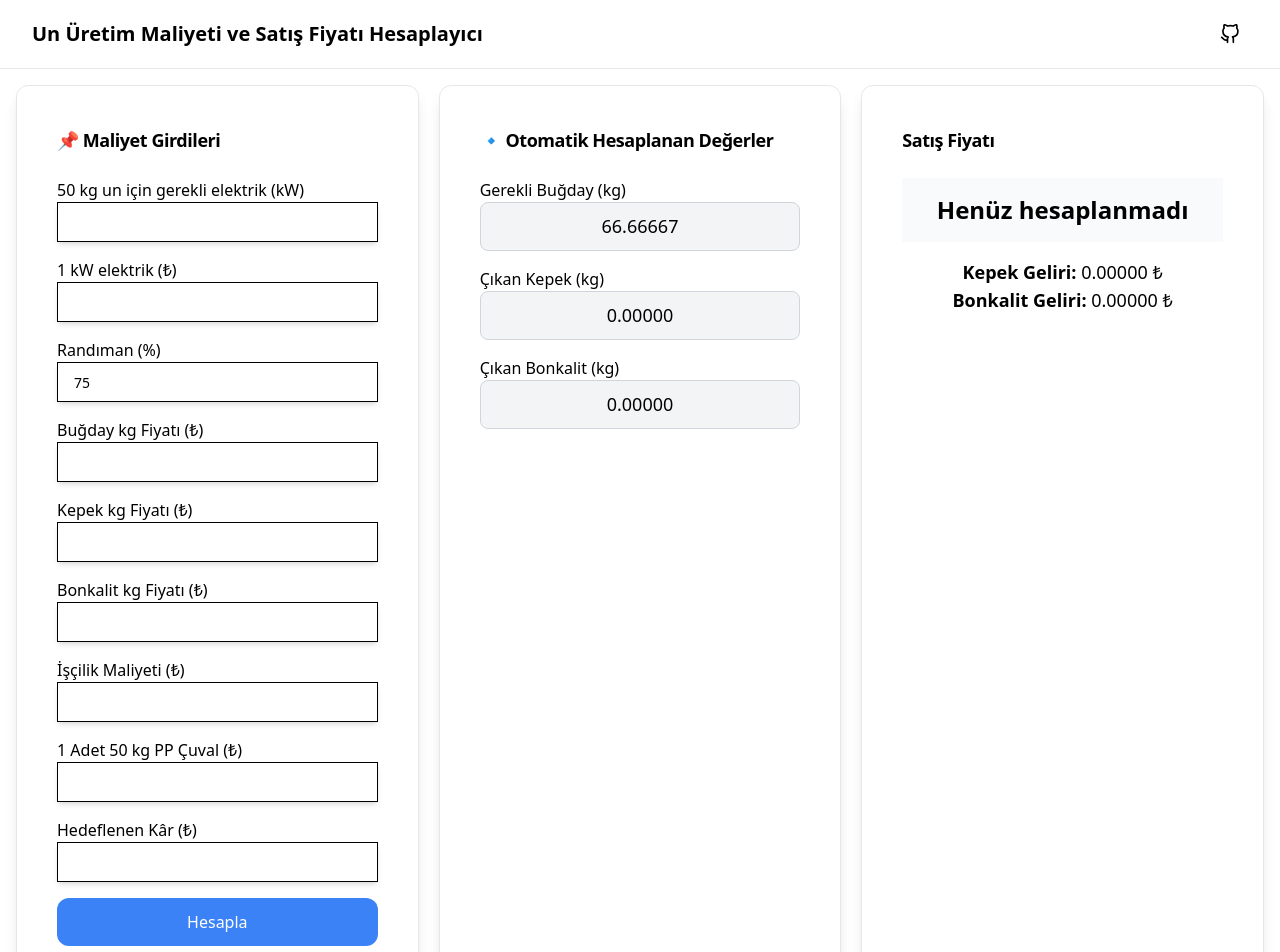
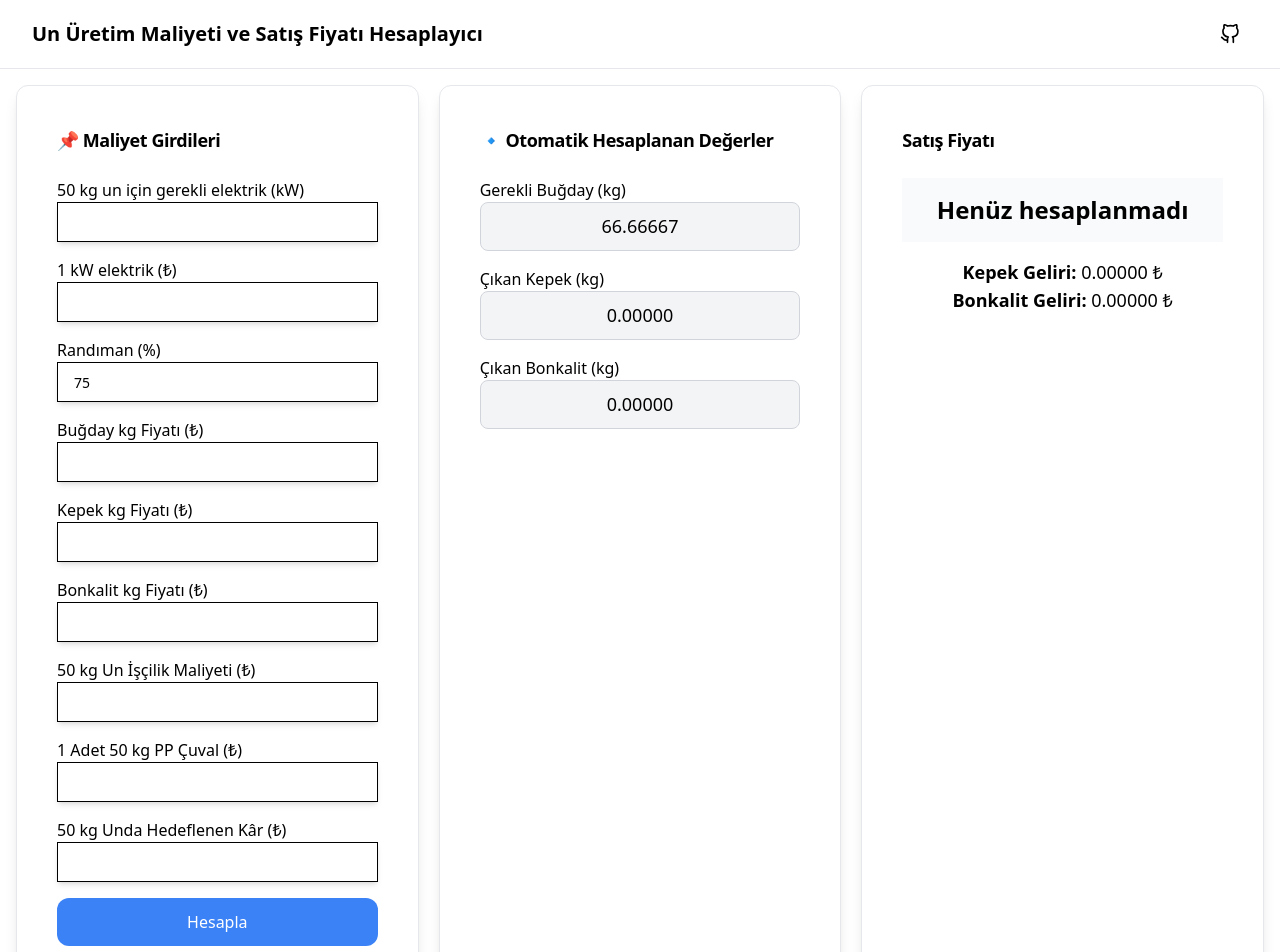
Before and after one commit to bilgehangormez/cost-and-selling-price-calculator, a Next.js app: page / in a window 1280 px wide. Shown: the top 952 px of the page. Built offline with nearby package versions, Linux system fonts and the light colour scheme.

Commit message:
Update PriceCalculator.tsx

```diff
--- a/src/components/PriceCalculator.tsx
+++ b/src/components/PriceCalculator.tsx
@@ -96,7 +96,7 @@ export function PriceCalculator() {
                             <Input {...register("bonkalit_price")} />
                         </div>
                         <div>
-                            <Label>İşçilik Maliyeti (₺)</Label>
+                            <Label>50 kg Un İşçilik Maliyeti (₺)</Label>
                             <Input {...register("labor_cost")} />
                         </div>
                         <div>
@@ -104,7 +104,7 @@ export function PriceCalculator() {
                             <Input {...register("bag_cost")} />
                         </div>
                         <div>
-                            <Label>Hedeflenen Kâr (₺)</Label>
+                            <Label>50 kg Unda Hedeflenen Kâr (₺)</Label>
                             <Input {...register("target_profit")} />
                         </div>
 
```
